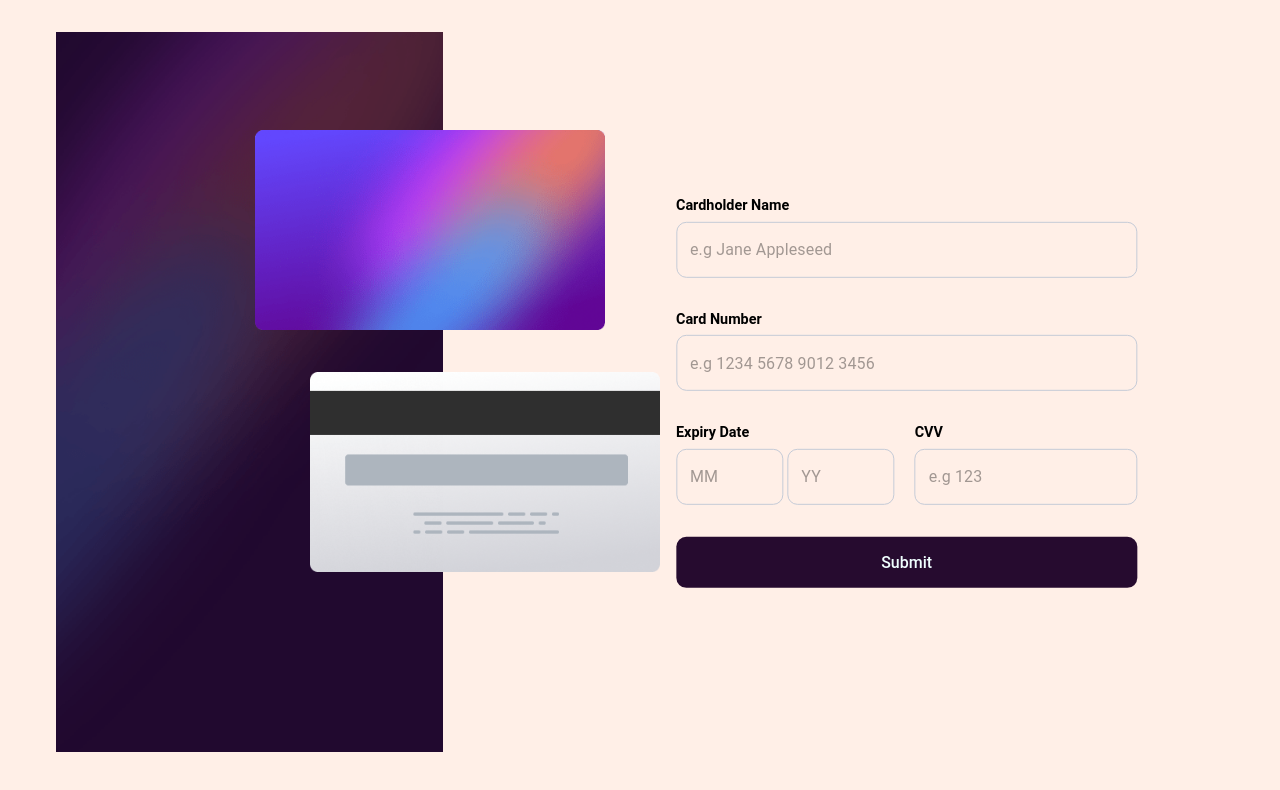
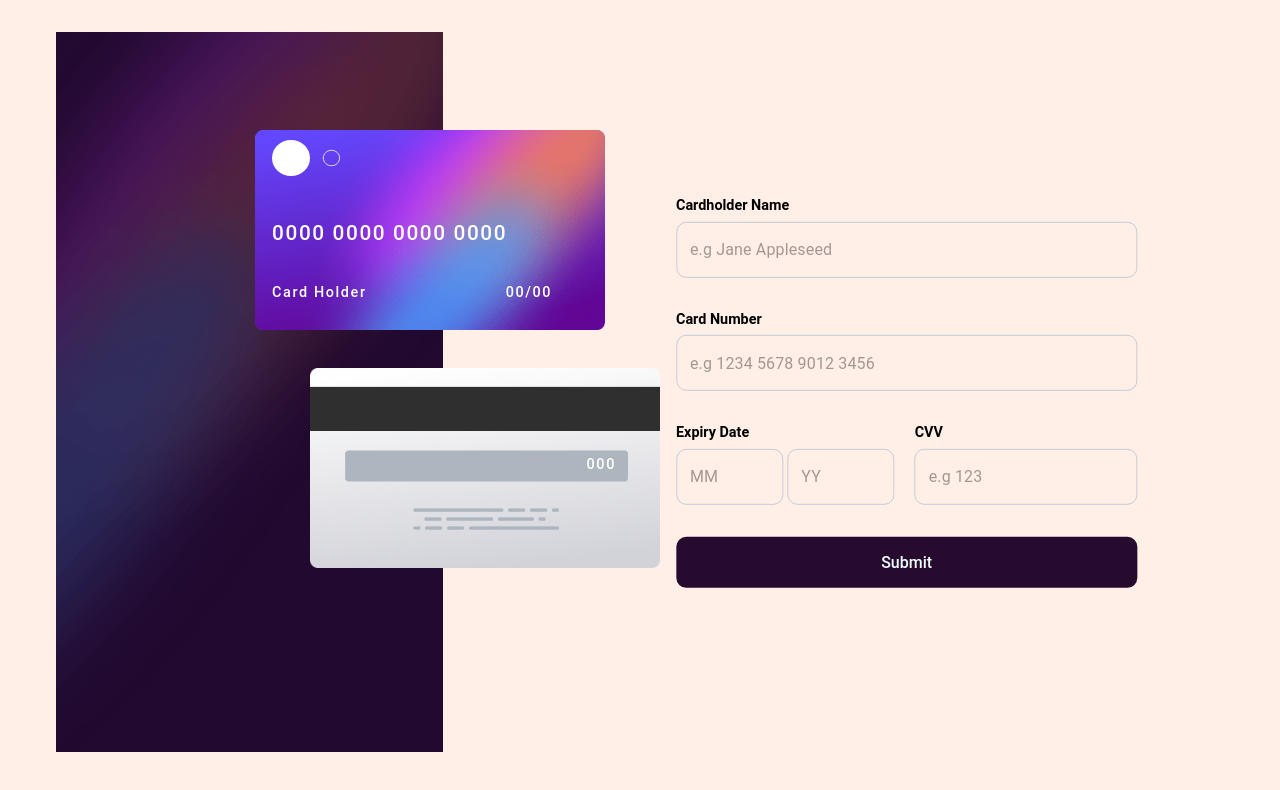
Before and after one commit to karar189/credit-card-portal-simplified-view, a React (Create React App) app: page / in a window 1280 px wide. Shown: the top 790 px of the page. Built offline with nearby package versions, Linux system fonts and the light colour scheme.

Commit message:
style: card texts

```diff
--- a/src/components/cardImg/Back.jsx
+++ b/src/components/cardImg/Back.jsx
@@ -5,6 +5,9 @@ const Back = () => {
   return (
     <div className="back-img">
       <img src={back} alt="back" />
+      <div className="cvv">
+        <p>000</p>
+      </div>
     </div>
   );
 };
--- a/src/components/cardImg/Front.jsx
+++ b/src/components/cardImg/Front.jsx
@@ -1,13 +1,26 @@
 import React from "react";
 import "./style.css";
+import logo from "../../images/card-logo.svg";
 
 import front from "../../images/bg-card-front.png";
 
 const Front = () => {
   return (
-    <div className="front-img">
-      <img src={front} alt="front" />
-    </div>
+    <>
+      <div className="front-img">
+        <img src={front} alt="front" />
+        <div className="card-logo">
+          <img src={logo} alt="logo" />
+        </div>
+        <div className="card-number">
+          <p>0000 0000 0000 0000 </p>
+        </div>
+        <div className="card-holder">
+          <p>Card Holder</p>
+          <p>00/00</p>
+        </div>
+      </div>
+    </>
   );
 };
 
--- a/src/components/cardImg/style.css
+++ b/src/components/cardImg/style.css
@@ -16,6 +16,12 @@
     height: 100%;
   }
 }
+@media screen and (max-width: 400px) {
+  .cvv {
+    position: absolute;
+    top: 30%;
+  }
+}
 @media screen and (min-width: 1600px) {
   .front-img img {
     width: 420px;
@@ -26,3 +32,57 @@
     height: 250px;
   }
 }
+.front-img {
+  position: relative;
+  display: flex;
+  flex-direction: column;
+}
+.card-logo {
+  position: absolute;
+  top: 5%;
+  left: 5%;
+}
+.card-logo img {
+  width: 68px;
+  height: 36px;
+}
+.card-number {
+  position: absolute;
+  top: 35%;
+  left: 5%;
+  width: 90%;
+  font-size: 1.3rem;
+  font-weight: 500;
+  color: #fff;
+  letter-spacing: 0.1rem;
+  font-family: "Roboto", sans-serif;
+}
+.card-holder {
+  width: 80%;
+  position: absolute;
+  display: flex;
+  justify-content: space-between;
+  top: 70%;
+  left: 5%;
+  font-size: 0.9rem;
+  font-weight: 500;
+  color: #fff;
+  letter-spacing: 0.1rem;
+  font-family: "Roboto", sans-serif;
+}
+.back-img {
+  position: relative;
+  display: flex;
+  flex-direction: column;
+}
+.cvv {
+  position: absolute;
+  top: 37%;
+  left: 79%;
+  width: 90%;
+  font-size: 0.9rem;
+  font-weight: 500;
+  color: #fff;
+  letter-spacing: 0.1rem;
+  font-family: "Roboto", sans-serif;
+}
```
